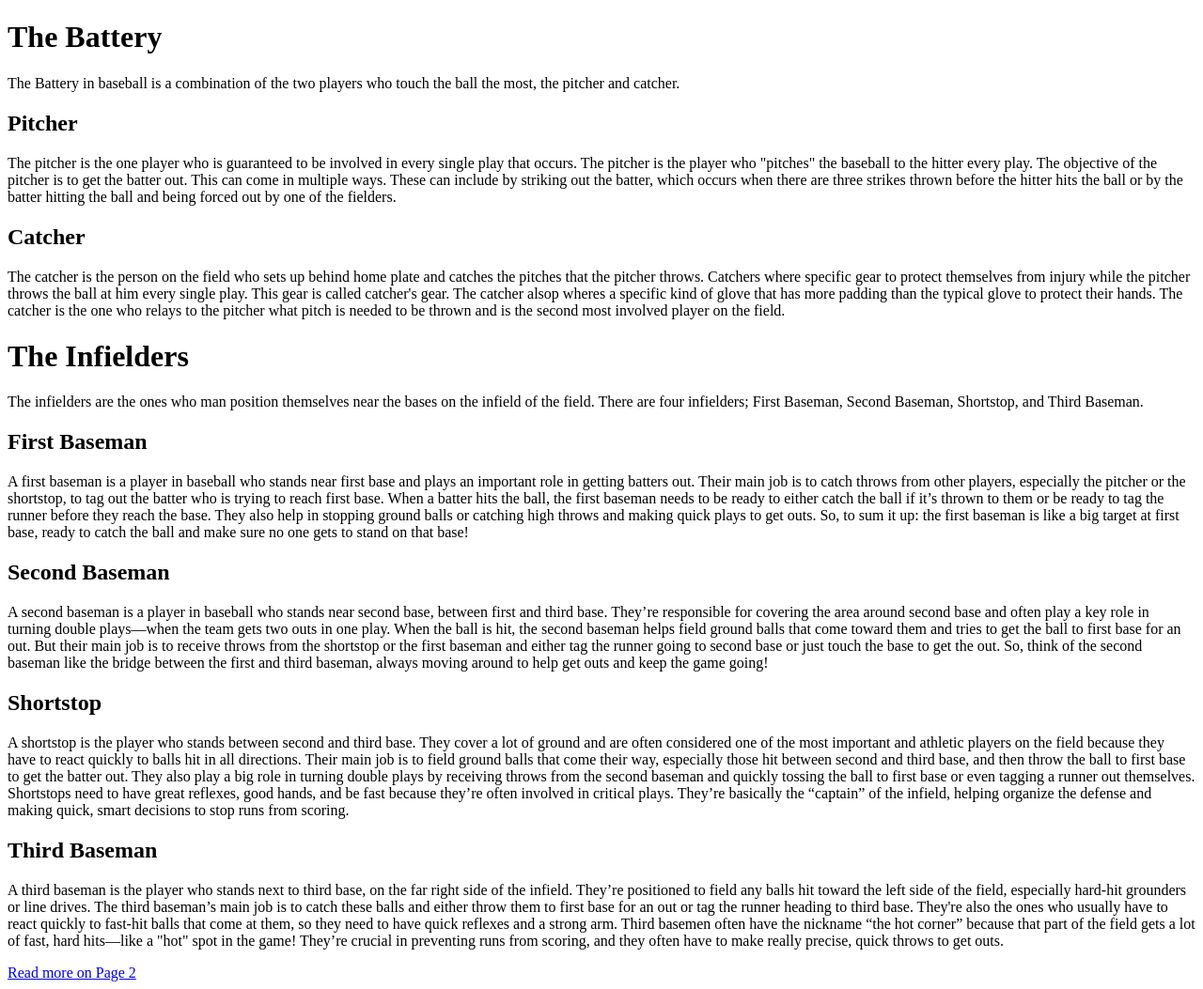
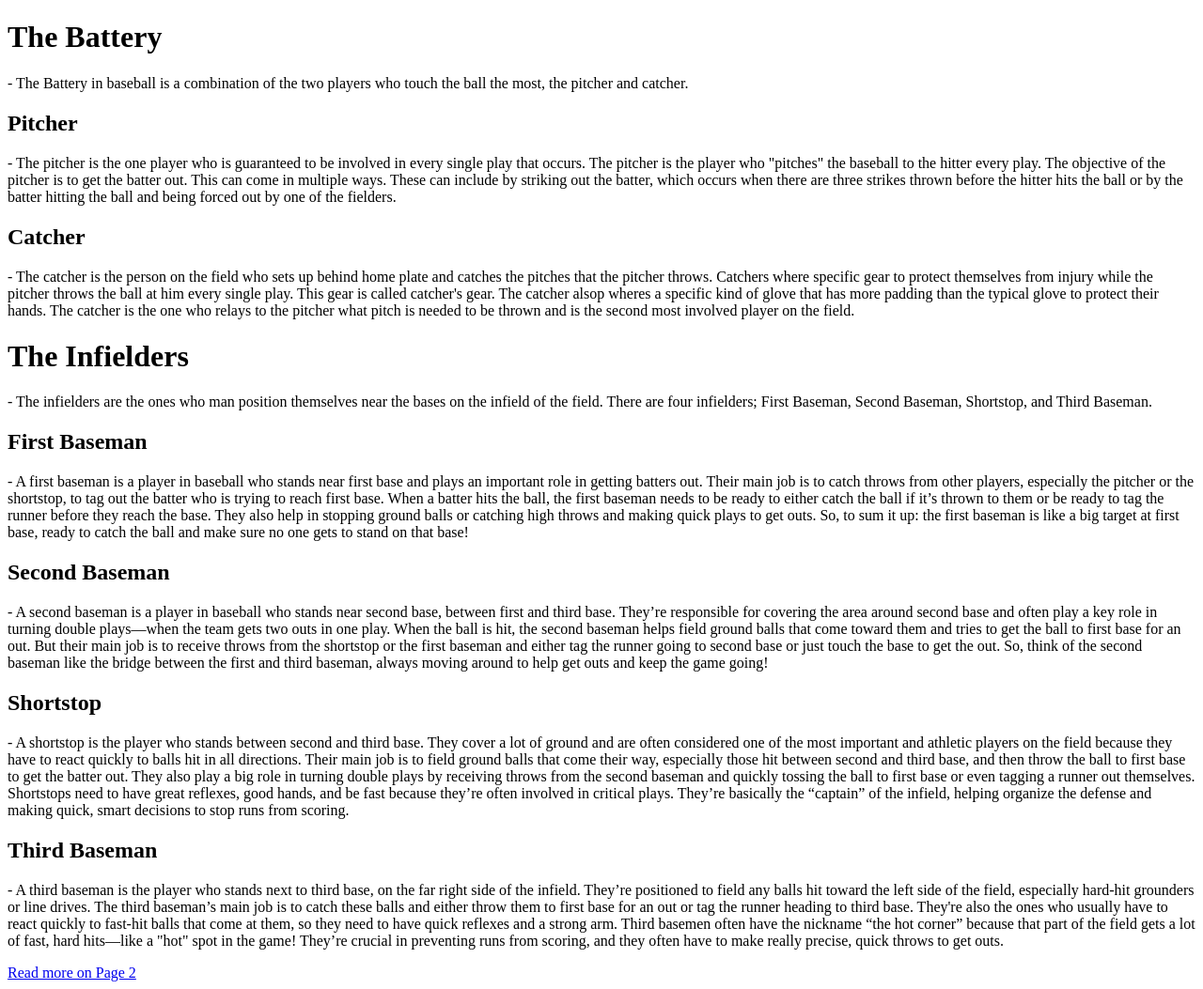
Before and after one commit to TLAllen662/Positions-In-Baseball, a plain HTML site: page index.html in a window 1280 px wide. Shown: the whole page at 94% size. Drawn offline with Linux system fonts and the light colour scheme.

Commit message:
Update index.html

```diff
--- a/index.html
+++ b/index.html
@@ -5,21 +5,21 @@
   </head>
   <body>
     <h1>The Battery</h1>
-    <p>The Battery in baseball is a combination of the two players who touch the ball the most, the pitcher and catcher.</p>
+    <p>- The Battery in baseball is a combination of the two players who touch the ball the most, the pitcher and catcher.</p>
     <h2>Pitcher</h2>
-    <p>The pitcher is the one player who is guaranteed to be involved in every single play that occurs. The pitcher is the player who "pitches" the baseball to the hitter every play. The objective of the pitcher is to get the batter out. This can come in multiple ways. These can include by striking out the batter, which occurs when there are three strikes thrown before the hitter hits the ball or by the batter hitting the ball and being forced out by one of the fielders.</p>
+    <p>- The pitcher is the one player who is guaranteed to be involved in every single play that occurs. The pitcher is the player who "pitches" the baseball to the hitter every play. The objective of the pitcher is to get the batter out. This can come in multiple ways. These can include by striking out the batter, which occurs when there are three strikes thrown before the hitter hits the ball or by the batter hitting the ball and being forced out by one of the fielders.</p>
     <h2>Catcher</h2>
-    <p>The catcher is the person on the field who sets up behind home plate and catches the pitches that the pitcher throws. Catchers where specific gear to protect themselves from injury while the pitcher throws the ball at him every single play. This gear is called catcher's gear. The catcher alsop wheres a specific kind of glove that has more padding than the typical glove to protect their hands. The catcher is the one who relays to the pitcher what pitch is needed to be thrown and is the second most involved player on the field.</p>
+    <p>- The catcher is the person on the field who sets up behind home plate and catches the pitches that the pitcher throws. Catchers where specific gear to protect themselves from injury while the pitcher throws the ball at him every single play. This gear is called catcher's gear. The catcher alsop wheres a specific kind of glove that has more padding than the typical glove to protect their hands. The catcher is the one who relays to the pitcher what pitch is needed to be thrown and is the second most involved player on the field.</p>
     <h1>The Infielders</h1>
-    <p>The infielders are the ones who man position themselves near the bases on the infield of the field. There are four infielders; First Baseman, Second Baseman, Shortstop, and Third Baseman.</p>
+    <p>- The infielders are the ones who man position themselves near the bases on the infield of the field. There are four infielders; First Baseman, Second Baseman, Shortstop, and Third Baseman.</p>
     <h2>First Baseman</h2>
-    <p>A first baseman is a player in baseball who stands near first base and plays an important role in getting batters out. Their main job is to catch throws from other players, especially the pitcher or the shortstop, to tag out the batter who is trying to reach first base. When a batter hits the ball, the first baseman needs to be ready to either catch the ball if it’s thrown to them or be ready to tag the runner before they reach the base. They also help in stopping ground balls or catching high throws and making quick plays to get outs. So, to sum it up: the first baseman is like a big target at first base, ready to catch the ball and make sure no one gets to stand on that base!</p>
+    <p>- A first baseman is a player in baseball who stands near first base and plays an important role in getting batters out. Their main job is to catch throws from other players, especially the pitcher or the shortstop, to tag out the batter who is trying to reach first base. When a batter hits the ball, the first baseman needs to be ready to either catch the ball if it’s thrown to them or be ready to tag the runner before they reach the base. They also help in stopping ground balls or catching high throws and making quick plays to get outs. So, to sum it up: the first baseman is like a big target at first base, ready to catch the ball and make sure no one gets to stand on that base!</p>
     <h2>Second Baseman</h2>
-    <p>A second baseman is a player in baseball who stands near second base, between first and third base. They’re responsible for covering the area around second base and often play a key role in turning double plays—when the team gets two outs in one play. When the ball is hit, the second baseman helps field ground balls that come toward them and tries to get the ball to first base for an out. But their main job is to receive throws from the shortstop or the first baseman and either tag the runner going to second base or just touch the base to get the out. So, think of the second baseman like the bridge between the first and third baseman, always moving around to help get outs and keep the game going!</p>
+    <p>- A second baseman is a player in baseball who stands near second base, between first and third base. They’re responsible for covering the area around second base and often play a key role in turning double plays—when the team gets two outs in one play. When the ball is hit, the second baseman helps field ground balls that come toward them and tries to get the ball to first base for an out. But their main job is to receive throws from the shortstop or the first baseman and either tag the runner going to second base or just touch the base to get the out. So, think of the second baseman like the bridge between the first and third baseman, always moving around to help get outs and keep the game going!</p>
     <h2>Shortstop</h2>
-    <p>A shortstop is the player who stands between second and third base. They cover a lot of ground and are often considered one of the most important and athletic players on the field because they have to react quickly to balls hit in all directions. Their main job is to field ground balls that come their way, especially those hit between second and third base, and then throw the ball to first base to get the batter out. They also play a big role in turning double plays by receiving throws from the second baseman and quickly tossing the ball to first base or even tagging a runner out themselves. Shortstops need to have great reflexes, good hands, and be fast because they’re often involved in critical plays. They’re basically the “captain” of the infield, helping organize the defense and making quick, smart decisions to stop runs from scoring.</p>
+    <p>- A shortstop is the player who stands between second and third base. They cover a lot of ground and are often considered one of the most important and athletic players on the field because they have to react quickly to balls hit in all directions. Their main job is to field ground balls that come their way, especially those hit between second and third base, and then throw the ball to first base to get the batter out. They also play a big role in turning double plays by receiving throws from the second baseman and quickly tossing the ball to first base or even tagging a runner out themselves. Shortstops need to have great reflexes, good hands, and be fast because they’re often involved in critical plays. They’re basically the “captain” of the infield, helping organize the defense and making quick, smart decisions to stop runs from scoring.</p>
     <h2>Third Baseman</h2>
-    <p>A third baseman is the player who stands next to third base, on the far right side of the infield. They’re positioned to field any balls hit toward the left side of the field, especially hard-hit grounders or line drives. The third baseman’s main job is to catch these balls and either throw them to first base for an out or tag the runner heading to third base. They're also the ones who usually have to react quickly to fast-hit balls that come at them, so they need to have quick reflexes and a strong arm. Third basemen often have the nickname “the hot corner” because that part of the field gets a lot of fast, hard hits—like a "hot" spot in the game! They’re crucial in preventing runs from scoring, and they often have to make really precise, quick throws to get outs.</p>
+    <p>- A third baseman is the player who stands next to third base, on the far right side of the infield. They’re positioned to field any balls hit toward the left side of the field, especially hard-hit grounders or line drives. The third baseman’s main job is to catch these balls and either throw them to first base for an out or tag the runner heading to third base. They're also the ones who usually have to react quickly to fast-hit balls that come at them, so they need to have quick reflexes and a strong arm. Third basemen often have the nickname “the hot corner” because that part of the field gets a lot of fast, hard hits—like a "hot" spot in the game! They’re crucial in preventing runs from scoring, and they often have to make really precise, quick throws to get outs.</p>
     <a href="page2.html">Read more on Page 2</a>
   </body>
 
```
